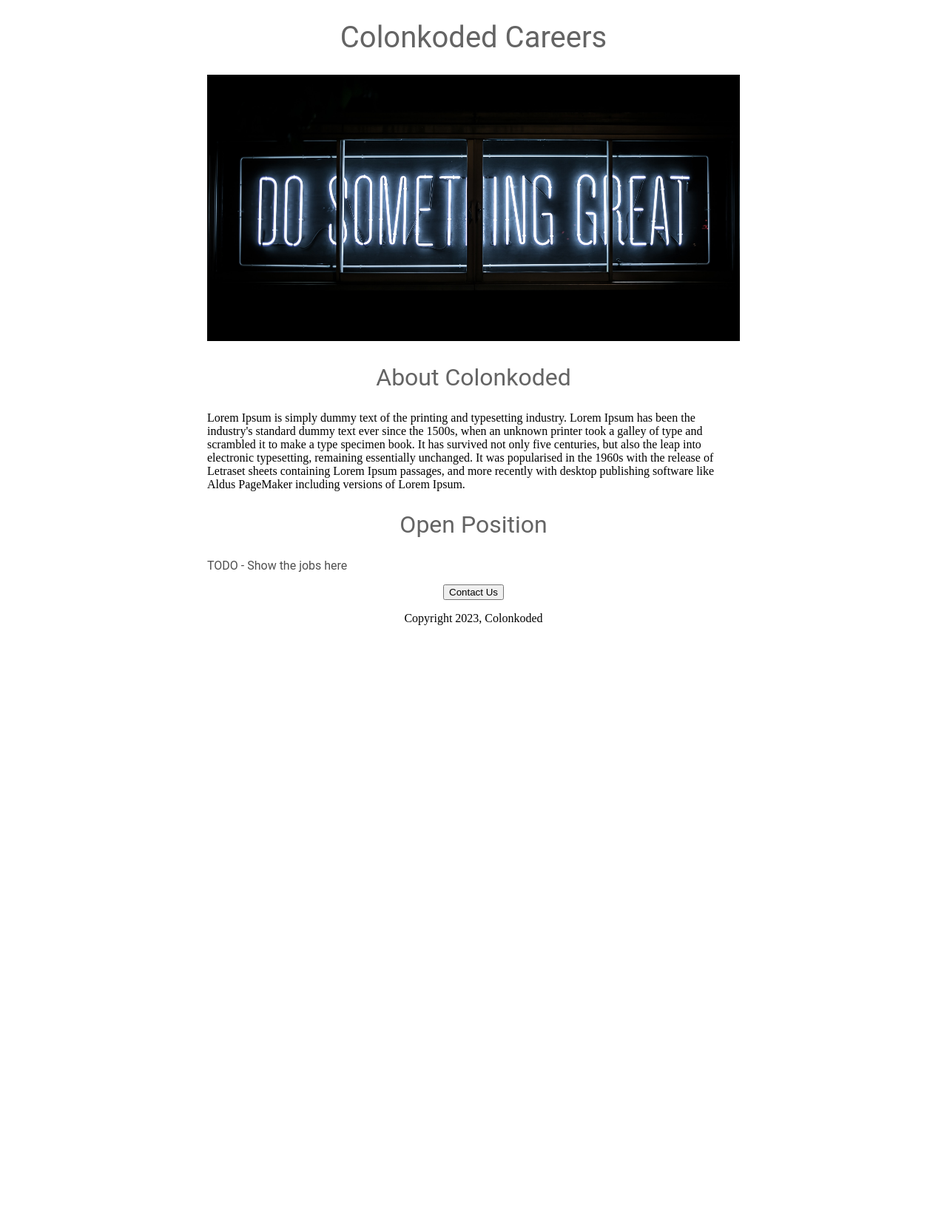
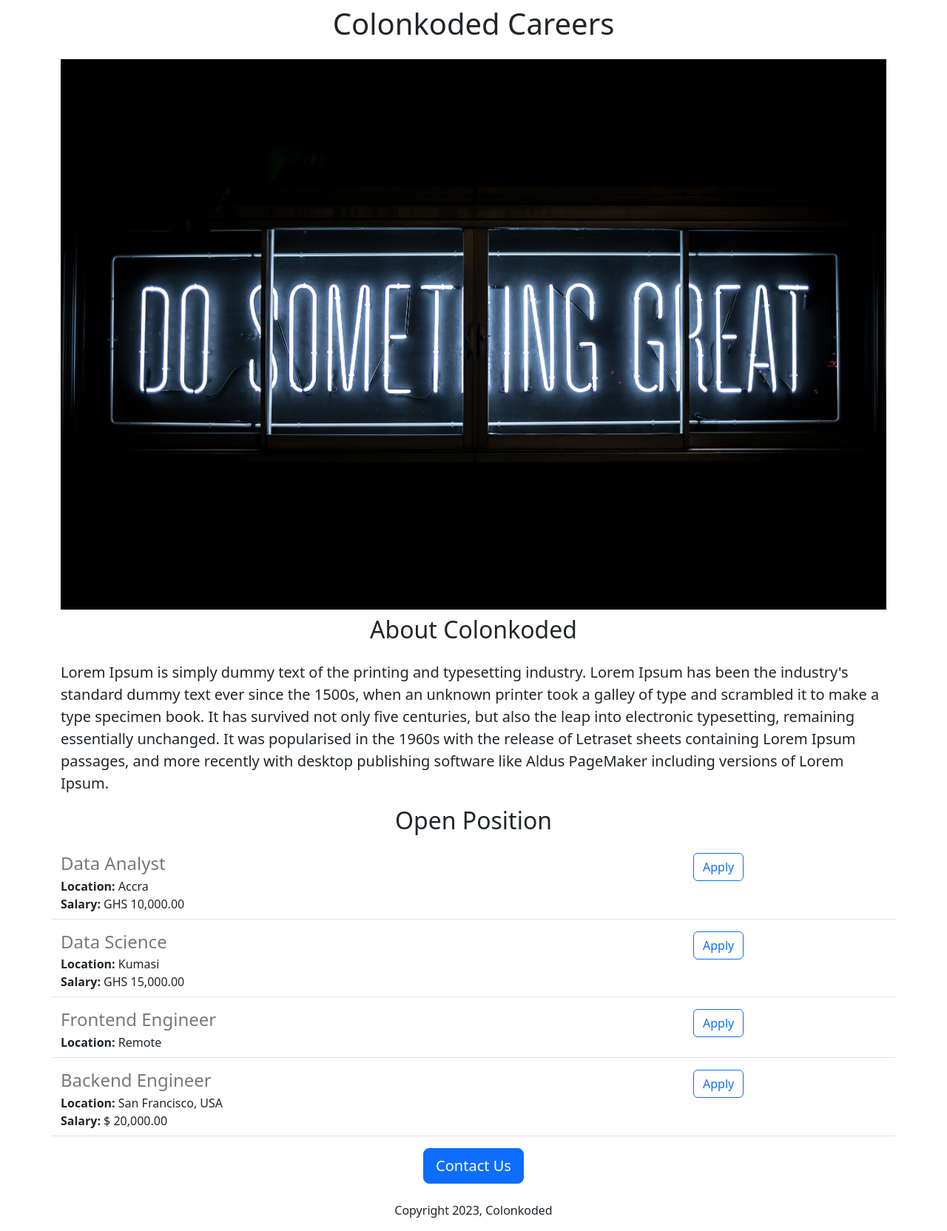
Before and after one commit to franklobsty25/career-website, a Flask app: page / in a window 1280 px wide. Shown: the whole page at 74% size. Before the commit the page ends 845 px from the top, so only its background shows below. Run offline with Flask 2, Linux system fonts and the light colour scheme.

Commit message:
Added dynamic data and API

```diff
--- a/app.py
+++ b/app.py
@@ -1,10 +1,40 @@
-from flask import Flask, render_template
+from flask import Flask, render_template, jsonify
 
 app = Flask(__name__)
 
+JOBS = [
+  {
+    'id': 1,
+    'title': 'Data Analyst',
+    'location': 'Accra',
+    'salary': 'GHS 10,000.00',
+  },
+  {
+    'id': 2,
+    'title': 'Data Science',
+    'location': 'Kumasi',
+    'salary': 'GHS 15,000.00',
+  },
+  {
+    'id': 3,
+    'title': 'Frontend Engineer',
+    'location': 'Remote',
+  },
+  {
+    'id': 4,
+    'title': 'Backend Engineer',
+    'location': 'San Francisco, USA',
+    'salary': '$ 20,000.00',
+  }
+]
+
 @app.route("/")
 def hello_colonkoded():
-  return render_template("home.html")
+  return render_template("home.html", jobs=JOBS)
+
+@app.route("/api/jobs")
+def list_jobs():
+  return jsonify(JOBS)
 
 if __name__ == "__main__":
   app.run("0.0.0.0", debug = True)
--- a/templates/home.html
+++ b/templates/home.html
@@ -1,52 +1,33 @@
 <!DOCTYPE html>
 <html>
   <head>
+    <meta charset="utf-8">
+    <meta name="viewport" content="width=device-width, initial-scale=1">
     <title>Colonkoded Careers</title>
+    <link href="https://cdn.jsdelivr.net/npm/bootstrap@5.3.0-alpha2/dist/css/bootstrap.min.css" rel="stylesheet" integrity="sha384-aFq/bzH65dt+w6FI2ooMVUpc+21e0SRygnTpmBvdBgSdnuTN7QbdgL+OapgHtvPp" crossorigin="anonymous">
     <style>
-      h1 {
-        font-size: 40px;
-        font-family: Roboto;
-        font-weight: normal;
-        color: rgb(100, 100, 100);
-        text-align: center;
-      }
-
       #banner {
-        width: 100%;
-        height: 360px;
+        max-weight: 100%;
+        height: auto;
         object-fit: cover;
-      }
-
-      h2 {
-        font-family: Roboto;
-        font-weight: normal;
-        font-size: 32px;
-        color: rgb(100, 100, 100);
-        text-align: center;
-      }
-
-      .bodytext {
-        font-family: Roboto;
-        color: rgb(80, 80, 80);
-      }
-
-      #container {
-        max-width: 720px;
-        margin: 0 auto 0 auto;
       }
     </style>
   </head>
   <body>
-    <div id="container">
-    <h1>Colonkoded Careers</h1>
-    <img id="banner" src="https://career-website-1.franklobsty25.repl.co/static/banner.jpg">
-    <h2>About Colonkoded</h2>
-    <p>Lorem Ipsum is simply dummy text of the printing and typesetting industry. Lorem Ipsum has been the industry's standard dummy text ever since the 1500s, when an unknown printer took a galley of type and scrambled it to make a type specimen book. It has survived not only five centuries, but also the leap into electronic typesetting, remaining essentially unchanged. It was popularised in the 1960s with the release of Letraset sheets containing Lorem Ipsum passages, and more recently with desktop publishing software like Aldus PageMaker including versions of Lorem Ipsum.</p>
-    <h2>Open Position</h2>
-    <p class="bodytext">TODO - Show the jobs here</p>
-      <div style="text-align: center;">
-        <button>Contact Us</button>
-        <p>Copyright 2023, Colonkoded</p>
+    <div class="container">
+    <h1 class="text-center mt-2 mb-4">Colonkoded Careers</h1>
+    <img class="img-fluid" id="banner" src="https://career-website-1.franklobsty25.repl.co/static/banner.jpg">
+    <h2 class="text-center mt-2 mb-4">About Colonkoded</h2>
+    <p class="lead">Lorem Ipsum is simply dummy text of the printing and typesetting industry. Lorem Ipsum has been the industry's standard dummy text ever since the 1500s, when an unknown printer took a galley of type and scrambled it to make a type specimen book. It has survived not only five centuries, but also the leap into electronic typesetting, remaining essentially unchanged. It was popularised in the 1960s with the release of Letraset sheets containing Lorem Ipsum passages, and more recently with desktop publishing software like Aldus PageMaker including versions of Lorem Ipsum.</p>
+    <h2 class="text-center mt-2 mb-4">Open Position</h2>
+    <p>
+      {% for job in jobs %}
+        {% include 'jobitem.html' %}
+      {% endfor %}
+    </p>
+      <div class="text-center">
+        <button class="btn btn-primary btn-lg">Contact Us</button>
+        <p class="mt-4">Copyright 2023, Colonkoded</p>
       </div>
     </div>
   </body>
--- /dev/null
+++ b/templates/jobitem.html
@@ -0,0 +1,12 @@
+<div class="border-bottom row" style="margin-bottom: 16px; padding-bottom: 8px;">
+  <div class="col-9">
+  <h4 style="color: rgb(120, 120, 120); margin-bottom: 4px;">{{job['title']}}</h4>
+  <div><b>Location:</b> {{job['location']}}</div>
+  {% if 'salary' in job %}
+  <div><b>Salary:</b> {{job['salary']}}</div>
+  {% endif %}
+  </div>
+  <div class="col-3">
+  <button class="btn btn-outline-primary">Apply</button>
+  </div>
+</div>
```
